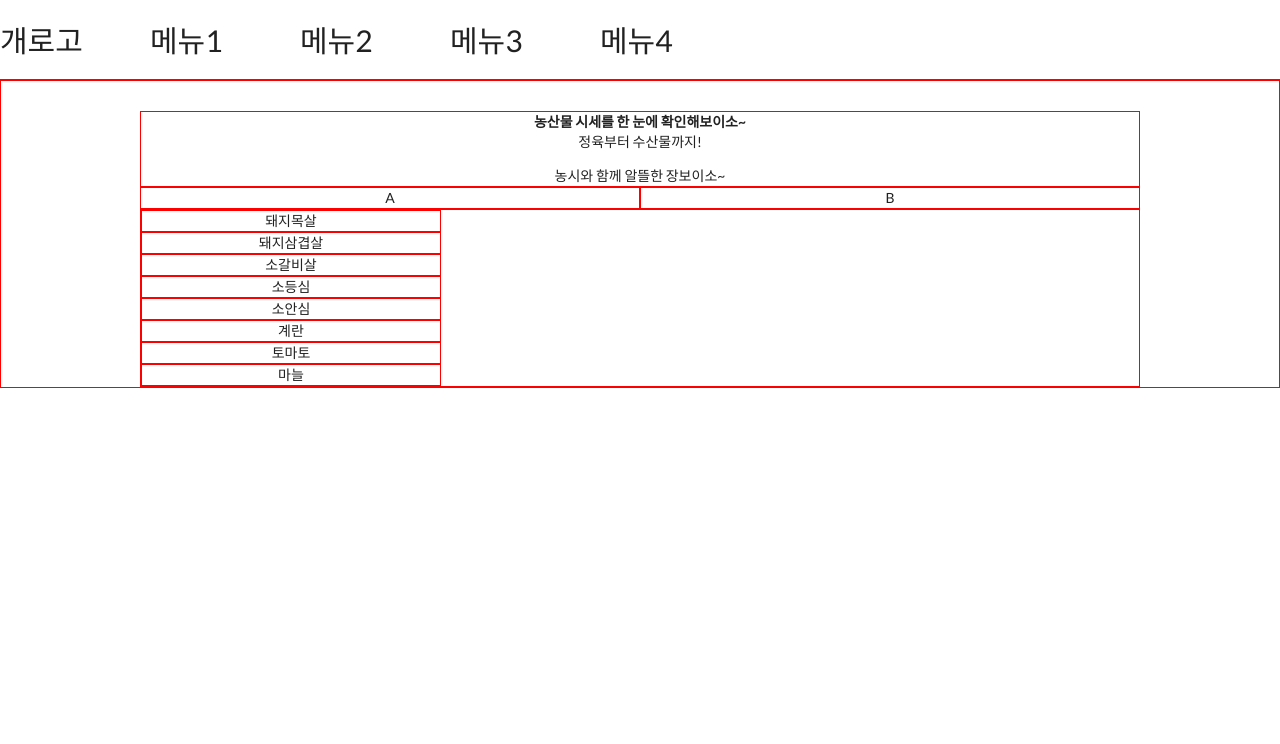
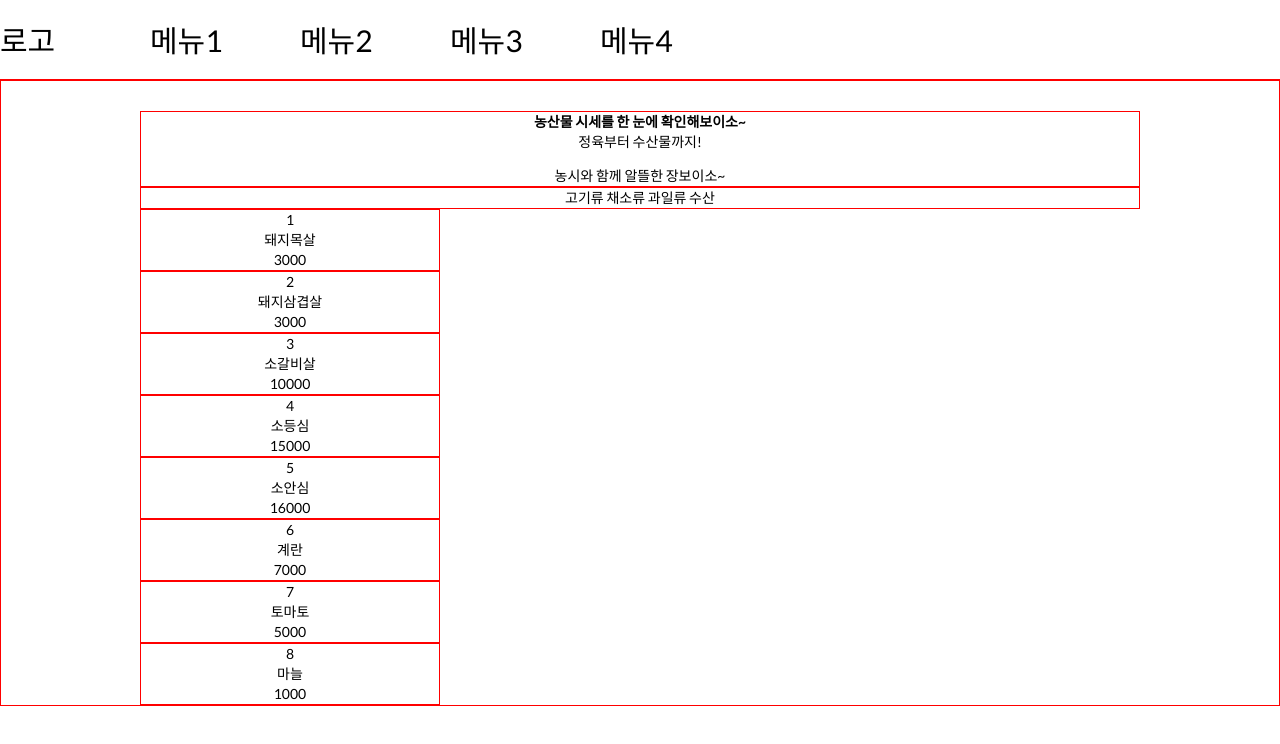
Before and after one commit to nongsy/nongsy, a Next.js app: page / in a window 1280 px wide. Shown: the top 744 px of the page. Built offline with nearby package versions, Linux system fonts and the light colour scheme.

Commit message:
Design : Item List 임시구현

```diff
--- a/pages/index.js
+++ b/pages/index.js
@@ -7,7 +7,10 @@ import { useEffect } from "react";
 import Seo from "@/src/component/Seo";
 
 import NavBar from "@/src/component/NavBar";
-import List from "../src/component/List";
+import ItemList from "../src/component/ItemList";
+import axios from "axios";
+import xml2js from "xml-js";
+import { useRouter } from "next/router";
 
 const inter = Inter({ subsets: ["latin"] });
 
@@ -20,25 +23,20 @@ export default function Home() {
 
   return (
     <>
-      <Seo />
-      <div className="wrapper">
-        <div className="wrapperChildren">
+      <Seo title="Home" />
+
       <div className="intro">
         <strong>농산물 시세를 한 눈에 확인해보이소~</strong>
         <p>정육부터 수산물까지!</p>
         <p>농시와 함께 알뜰한 장보이소~</p>
       </div>
       <div className="categoryBox">
-            <div className="mainCategory">A</div>
-            <div className="subCategory">B</div>
-          </div>
-          <div>
-            <List list={list} />
-          </div>
-        </div>
+        <div className="mainCategory">고기류 채소류 과일류 수산</div>
       </div>
 
-
+      <div>
+        <ItemList list={list} />
+      </div>
 
       <style jsx>{`
         .intro {
--- /dev/null
+++ b/src/component/ItemList.js
@@ -0,0 +1,32 @@
+import { useRouter } from "next/router";
+import List from "./List";
+
+export default function ItemList({ list }) {
+  const router = useRouter();
+  console.log(list);
+  return (
+    <>
+      <div className="wrapper">
+        {list?.map((e) => (
+          <List
+            key={e.id}
+            className="listBox"
+            onClick={() => router.push(`./list/${e.id}`)}
+            data={e}
+          />
+        ))}
+      </div>
+      {/* <style jsx>
+        {`
+          .wrapper {
+            border: 1px solid red;
+          }
+          .listBox {
+            border: 1px solid red;
+            width: 300px;
+          }
+        `}
+      </style> */}
+    </>
+  );
+}
--- a/src/component/List.js
+++ b/src/component/List.js
@@ -1,26 +1,20 @@
-export default function List({ list }) {
+export default function List({ data, onClick }) {
+  console.log(onClick);
   return (
-    <>
-      <div className="wrapper">
-        {list?.map((e) => (
-          <div key={e.id} className="listBox">
-            <div></div>
-            <div>{e.name}</div>
-            <div></div>
-          </div>
-        ))}
+    <div>
+      <div onClick={onClick} className="listBox">
+        <div>{data?.id}</div>
+        <div>{data?.name}</div>
+        <div>{data?.price}</div>
       </div>
       <style jsx>
         {`
-          .wrapper {
-            border: 1px solid red;
-          }
           .listBox {
             border: 1px solid red;
             width: 300px;
           }
         `}
       </style>
-    </>
+    </div>
   );
 }
--- a/src/component/NavBar.js
+++ b/src/component/NavBar.js
@@ -1,10 +1,13 @@
+import Link from "next/link";
 import React from "react";
 export default function NavBar() {
   return (
     <>
       <div className="nav">
         <div className="navWrapper">
-          <div className="navItem">개로고</div>
+          <Link href="/">
+            <div className="navItem">로고</div>
+          </Link>
           <div className="navItem">메뉴1</div>
           <div className="navItem">메뉴2</div>
           <div className="navItem">메뉴3</div>
--- a/styles/globals.css
+++ b/styles/globals.css
@@ -2,4 +2,5 @@
   margin: 0;
   padding: 0;
   box-sizing: border-box;
+  color: #000;
 }
```
Also changed, not shown: pages/list/[id].js (+27 -1 lines). Lines whose indentation alone changed are shown as unchanged.
